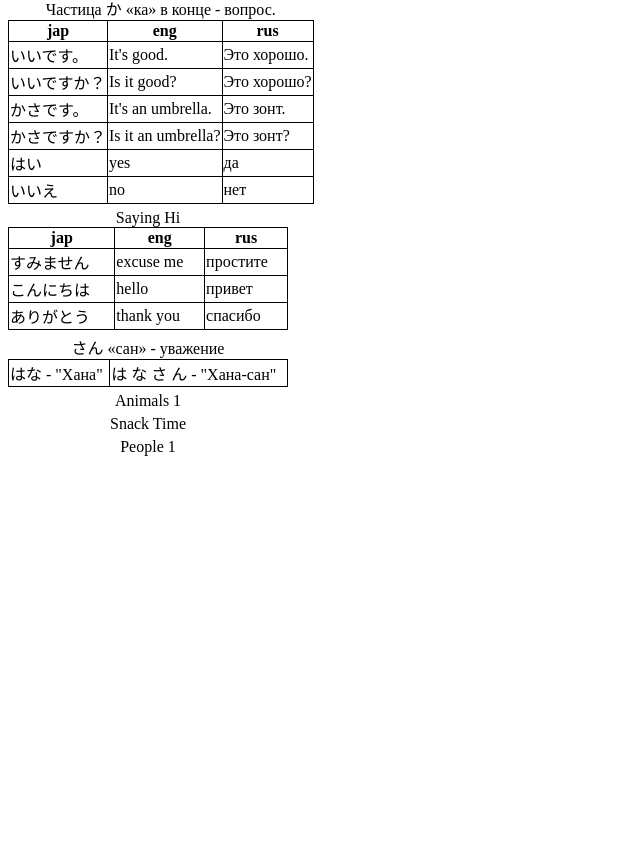
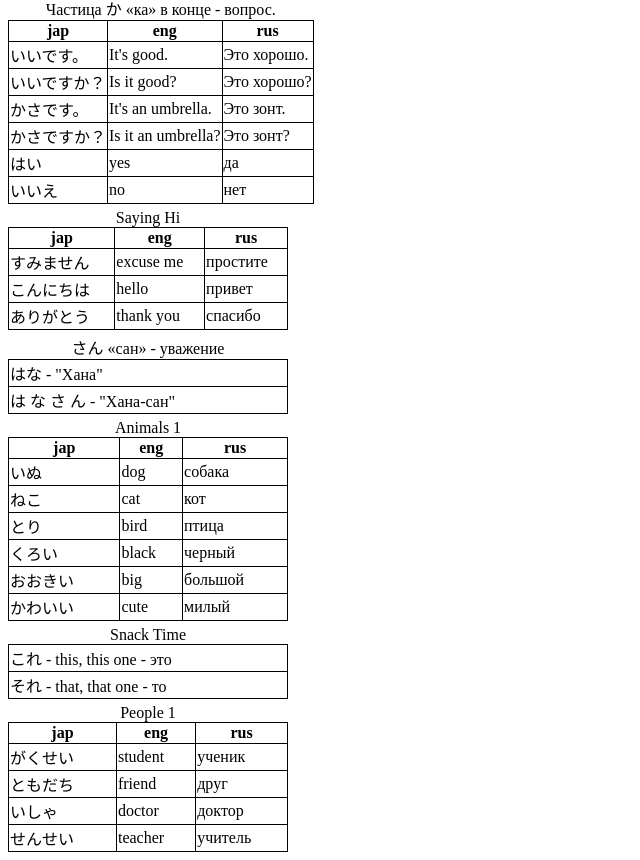
Before and after one commit to viad8991ad/japan, a plain HTML site: page index.html in a window 1280 px wide. Shown: the part 633-1493 px from the top of the page, without its empty margins (0-640 px from the left). Before the commit the page ends 1097 px from the top, so only its background shows below. Drawn offline with Linux system fonts and the light colour scheme.

Commit message:
save commit

```diff
--- a/index.html
+++ b/index.html
@@ -250,17 +250,83 @@
     <caption>さん «сан» - уважение</caption>
     <tr>
         <td>はな - "Хана"</td>
+    </tr>
+    <tr>
         <td>は な さ ん - "Хана-сан"</td>
     </tr>
 </table>
 <table>
     <caption>Animals 1</caption>
+    <tr>
+        <th>jap</th>
+        <th>eng</th>
+        <th>rus</th>
+    </tr>
+    <tr>
+        <td>いぬ</td>
+        <td>dog</td>
+        <td>собака</td>
+    </tr>
+    <tr>
+        <td>ねこ</td>
+        <td>cat</td>
+        <td>кот</td>
+    </tr>
+    <tr>
+        <td>とり</td>
+        <td>bird</td>
+        <td>птица</td>
+    </tr>
+    <td>くろい</td>
+    <td>black</td>
+    <td>черный</td>
+    <tr>
+        <td>おおきい</td>
+        <td>big</td>
+        <td>большой</td>
+    </tr>
+    <tr>
+        <td>かわいい</td>
+        <td>cute</td>
+        <td>милый</td>
+    </tr>
 </table>
 <table>
     <caption>Snack Time</caption>
+    <tr>
+        <td>これ - this, this one - это</td>
+    </tr>
+    <tr>
+        <td>それ - that, that one - то</td>
+    </tr>
 </table>
 <table>
     <caption>People 1</caption>
+    <tr>
+        <th>jap</th>
+        <th>eng</th>
+        <th>rus</th>
+    </tr>
+    <tr>
+        <td>がくせい</td>
+        <td>student</td>
+        <td>ученик</td>
+    </tr>
+    <tr>
+        <td>ともだち</td>
+        <td>friend</td>
+        <td>друг</td>
+    </tr>
+    <tr>
+        <td>いしゃ</td>
+        <td>doctor</td>
+        <td>доктор</td>
+    </tr>
+    <tr>
+        <td>せんせい</td>
+        <td>teacher</td>
+        <td>учитель</td>
+    </tr>
 </table>
 </body>
 <style>
```
